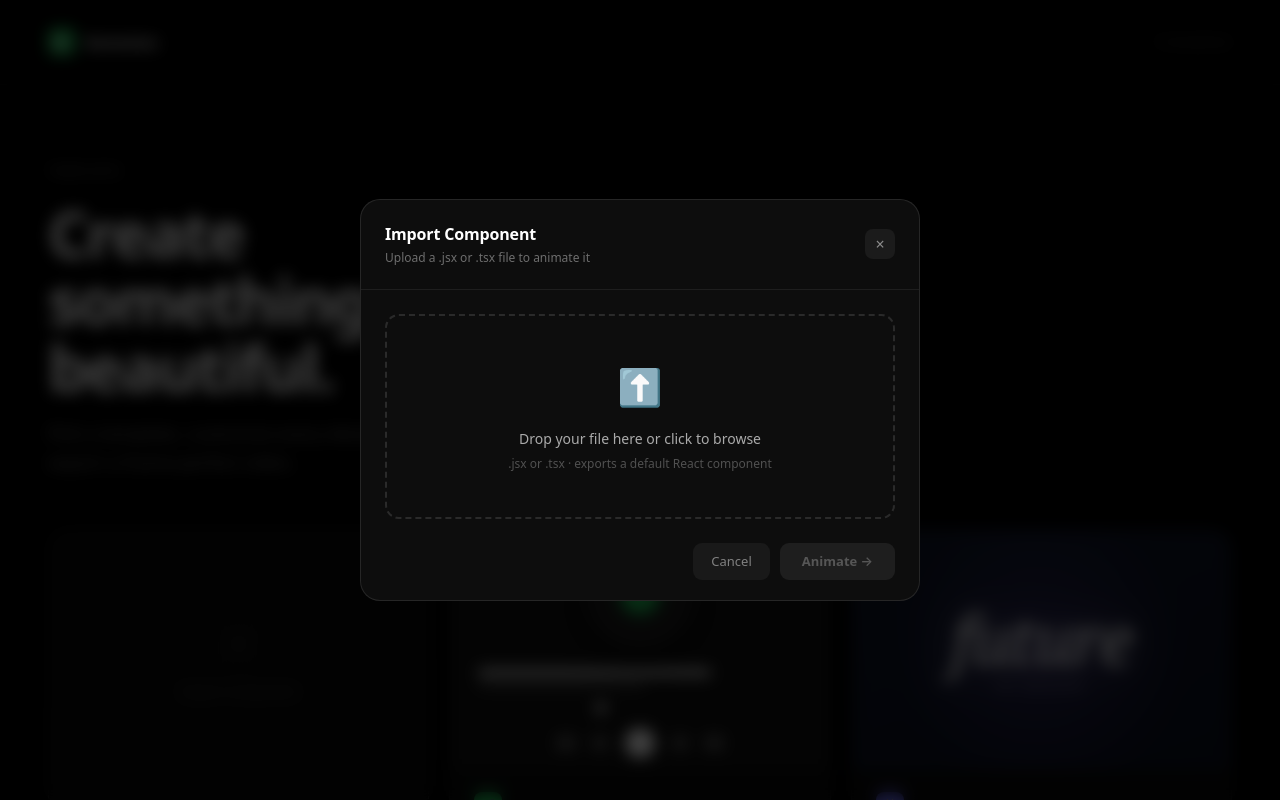
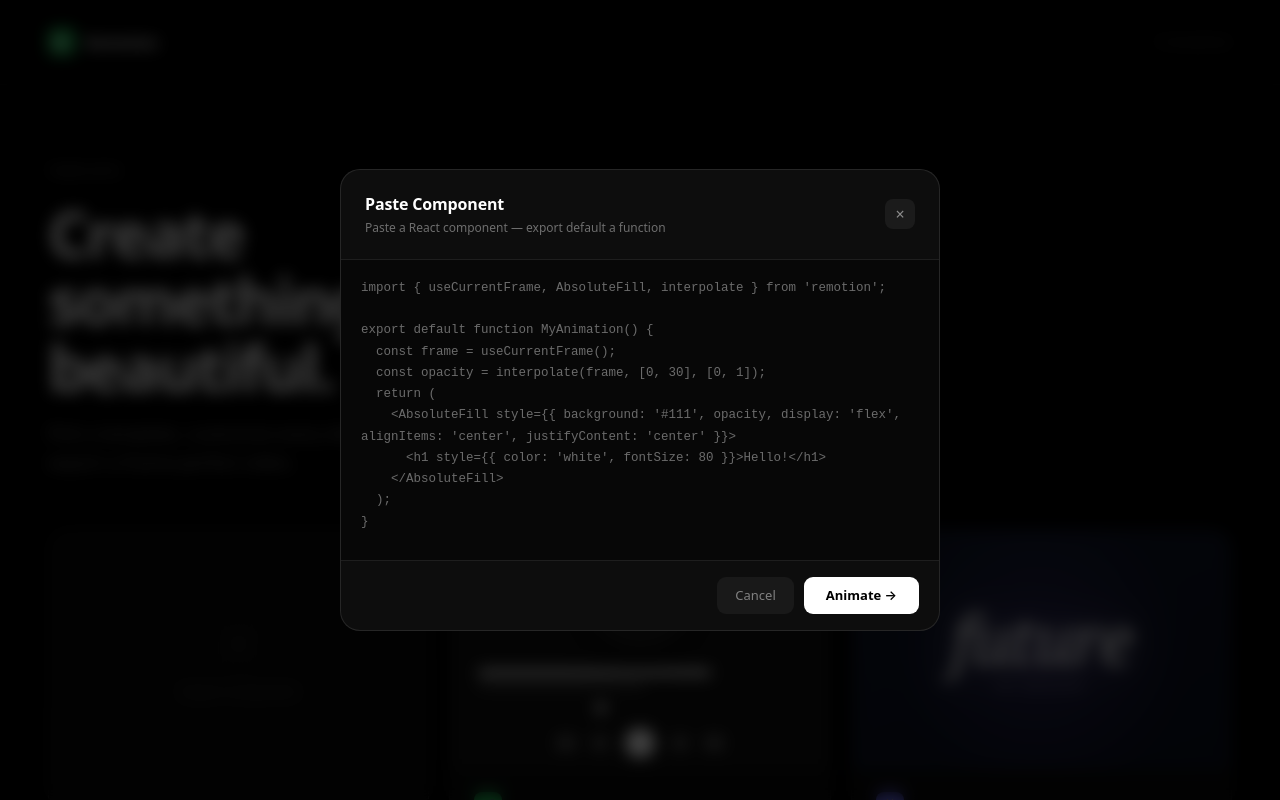
Before and after one commit to samirpatil2000/remotion, a React (Vite) app: page / in a window 1280 px wide. Both pictures are taken after a click on the button 238 px from the left and 711 px from the top of the page. Shown: the top 800 px of the page. Built offline with nearby package versions, Linux system fonts and the light colour scheme; what @remotion/zod-types would draw is missing.

Commit message:
feat: replace file upload with code textarea in ImportModal for custom components

```diff
--- a/src/pages/Home.tsx
+++ b/src/pages/Home.tsx
@@ -1,39 +1,28 @@
-import { useState, useRef, useCallback } from "react";
+import { useState } from "react";
 import { useNavigate } from "react-router-dom";
 import { REGISTRY } from "../compositions/Gallery/compositionRegistry";
 
 // ── Import Modal ──────────────────────────────────────────────────────────────
 
+const PLACEHOLDER = `import { useCurrentFrame, AbsoluteFill, interpolate } from 'remotion';
+
+export default function MyAnimation() {
+  const frame = useCurrentFrame();
+  const opacity = interpolate(frame, [0, 30], [0, 1]);
+  return (
+    <AbsoluteFill style={{ background: '#111', opacity, display: 'flex', alignItems: 'center', justifyContent: 'center' }}>
+      <h1 style={{ color: 'white', fontSize: 80 }}>Hello!</h1>
+    </AbsoluteFill>
+  );
+}`;
+
 function ImportModal({ onClose }: { onClose: () => void }) {
   const navigate = useNavigate();
-  const inputRef = useRef<HTMLInputElement>(null);
-  const [file, setFile] = useState<File | null>(null);
   const [code, setCode] = useState<string>("");
-  const [dragging, setDragging] = useState(false);
-  const [error, setError] = useState<string>("");
-
-  const handleFile = useCallback((f: File) => {
-    if (!f.name.endsWith(".jsx") && !f.name.endsWith(".tsx")) {
-      setError("Please upload a .jsx or .tsx file.");
-      return;
-    }
-    setError("");
-    setFile(f);
-    const reader = new FileReader();
-    reader.onload = (e) => setCode((e.target?.result as string) ?? "");
-    reader.readAsText(f);
-  }, []);
-
-  const onDrop = useCallback((e: React.DragEvent) => {
-    e.preventDefault();
-    setDragging(false);
-    const f = e.dataTransfer.files[0];
-    if (f) handleFile(f);
-  }, [handleFile]);
 
   const animate = () => {
-    sessionStorage.setItem("customJsx", code);
-    sessionStorage.setItem("customJsxName", file?.name ?? "Custom");
+    sessionStorage.setItem("customJsx", code.trim() || PLACEHOLDER);
+    sessionStorage.setItem("customJsxName", "Custom");
     onClose();
     navigate("/editor/custom");
   };
@@ -54,9 +43,9 @@ function ImportModal({ onClose }: { onClose: () => void }) {
           background: "#0d0d0d",
           border: "1px solid rgba(255,255,255,0.1)",
           borderRadius: 20,
-          width: "100%", maxWidth: 560,
-          overflow: "hidden",
+          width: "100%", maxWidth: 600,
           display: "flex", flexDirection: "column",
+          maxHeight: "90vh",
         }}
       >
         {/* Header */}
@@ -64,13 +53,14 @@ function ImportModal({ onClose }: { onClose: () => void }) {
           padding: "22px 24px",
           borderBottom: "1px solid rgba(255,255,255,0.07)",
           display: "flex", alignItems: "center", justifyContent: "space-between",
+          flexShrink: 0,
         }}>
           <div>
             <div style={{ fontSize: 16, fontWeight: 700, color: "#fff", letterSpacing: "-0.01em" }}>
-              Import Component
+              Paste Component
             </div>
             <div style={{ fontSize: 12, color: "rgba(255,255,255,0.4)", marginTop: 3 }}>
-              Upload a .jsx or .tsx file to animate it
+              Paste a React component — export default a function
             </div>
           </div>
           <button
@@ -85,98 +75,37 @@ function ImportModal({ onClose }: { onClose: () => void }) {
           >×</button>
         </div>
 
-        {/* Drop zone */}
-        {!file && (
-          <div style={{ padding: "24px 24px 0" }}>
-            <div
-              onDrop={onDrop}
-              onDragOver={e => { e.preventDefault(); setDragging(true); }}
-              onDragLeave={() => setDragging(false)}
-              onClick={() => inputRef.current?.click()}
-              style={{
-                border: `2px dashed ${dragging ? "rgba(255,255,255,0.45)" : "rgba(255,255,255,0.12)"}`,
-                borderRadius: 14,
-                padding: "44px 32px",
-                textAlign: "center",
-                cursor: "pointer",
-                background: dragging ? "rgba(255,255,255,0.03)" : "transparent",
-                transition: "all 0.18s",
-              }}
-            >
-              <div style={{ fontSize: 36, marginBottom: 14 }}>⬆️</div>
-              <div style={{ fontSize: 14, color: "rgba(255,255,255,0.65)", fontWeight: 500 }}>
-                Drop your file here or click to browse
-              </div>
-              <div style={{ fontSize: 12, color: "rgba(255,255,255,0.28)", marginTop: 6 }}>
-                .jsx or .tsx · exports a default React component
-              </div>
-              <input
-                ref={inputRef}
-                type="file"
-                accept=".jsx,.tsx"
-                style={{ display: "none" }}
-                onChange={e => { const f = e.target.files?.[0]; if (f) handleFile(f); }}
-              />
-            </div>
-            {error && (
-              <div style={{ fontSize: 12, color: "#ff5a5a", marginTop: 10, textAlign: "center" }}>{error}</div>
-            )}
-          </div>
-        )}
-
-        {/* Code preview */}
-        {file && (
-          <div style={{ padding: "20px 24px 0" }}>
-            <div style={{
-              display: "flex", alignItems: "center", justifyContent: "space-between",
-              marginBottom: 10,
-            }}>
-              <div style={{ display: "flex", alignItems: "center", gap: 8 }}>
-                <div style={{
-                  width: 28, height: 28, borderRadius: 7,
-                  background: "rgba(255,255,255,0.07)",
-                  display: "flex", alignItems: "center", justifyContent: "center",
-                  fontSize: 14,
-                }}>📄</div>
-                <span style={{ fontSize: 13, color: "rgba(255,255,255,0.75)", fontWeight: 500 }}>
-                  {file.name}
-                </span>
-              </div>
-              <button
-                onClick={() => { setFile(null); setCode(""); }}
-                style={{
-                  all: "unset", cursor: "pointer",
-                  fontSize: 12, color: "rgba(255,255,255,0.3)",
-                }}
-              >
-                Change file
-              </button>
-            </div>
-            <div style={{
+        {/* Code textarea */}
+        <div style={{ flex: 1, overflow: "hidden", display: "flex", flexDirection: "column" }}>
+          <textarea
+            autoFocus
+            value={code}
+            onChange={e => setCode(e.target.value)}
+            placeholder={PLACEHOLDER}
+            spellCheck={false}
+            style={{
+              flex: 1,
+              resize: "none",
+              border: "none",
+              outline: "none",
               background: "#070707",
-              border: "1px solid rgba(255,255,255,0.07)",
-              borderRadius: 10,
-              padding: "14px 16px",
-              maxHeight: 220,
-              overflowY: "auto",
-            }}>
-              <pre style={{
-                margin: 0, fontSize: 11.5,
-                fontFamily: "'JetBrains Mono', 'SF Mono', ui-monospace, monospace",
-                color: "rgba(255,255,255,0.62)",
-                lineHeight: 1.65,
-                whiteSpace: "pre-wrap",
-                wordBreak: "break-all",
-              }}>{code}</pre>
-            </div>
-          </div>
-        )}
+              color: "rgba(255,255,255,0.8)",
+              fontFamily: "'JetBrains Mono', 'SF Mono', ui-monospace, monospace",
+              fontSize: 12.5,
+              lineHeight: 1.7,
+              padding: "18px 20px",
+              minHeight: 300,
+              caretColor: "#fff",
+            }}
+          />
+        </div>
 
         {/* Footer */}
         <div style={{
-          padding: "20px 24px",
+          padding: "16px 20px",
+          borderTop: "1px solid rgba(255,255,255,0.07)",
           display: "flex", justifyContent: "flex-end", gap: 10,
-          marginTop: 4,
+          flexShrink: 0,
         }}>
           <button
             onClick={onClose}
@@ -192,15 +121,12 @@ function ImportModal({ onClose }: { onClose: () => void }) {
           </button>
           <button
             onClick={animate}
-            disabled={!file}
             style={{
-              all: "unset",
-              cursor: file ? "pointer" : "default",
+              all: "unset", cursor: "pointer",
               padding: "9px 22px", borderRadius: 9,
               fontSize: 13, fontWeight: 600,
-              color: file ? "#000" : "rgba(255,255,255,0.25)",
-              background: file ? "#fff" : "rgba(255,255,255,0.07)",
-              transition: "background 0.15s",
+              color: "#000", background: "#fff",
+              transition: "opacity 0.15s",
             }}
           >
             Animate →
```
